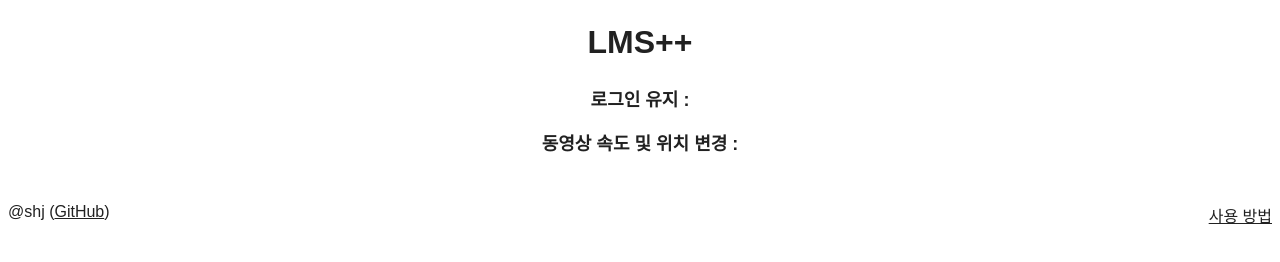
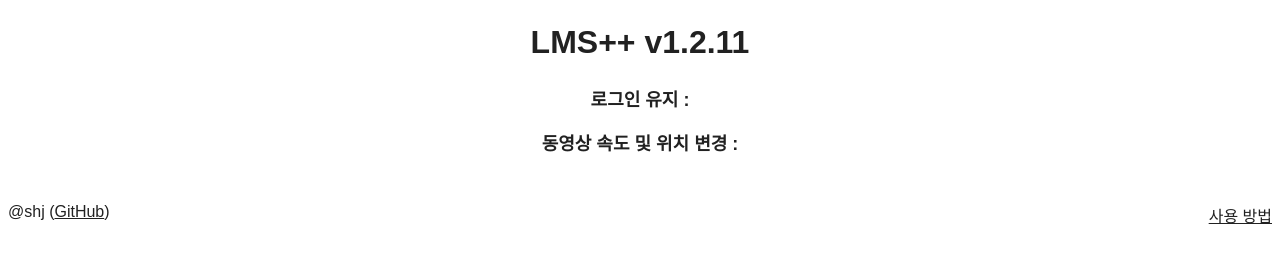
Before and after one commit to Gumball12/lmsplusplus, a website built with webpack: page src/browser/index.html in a window 1280 px wide. Built offline with nearby package versions, Linux system fonts and the light colour scheme; no server answers; a web font is replaced by a local one.

Commit message:
Add version

```diff
--- a/src/browser/index.html
+++ b/src/browser/index.html
@@ -10,7 +10,7 @@
   </head>
   <body>
     <header>
-      <h1>LMS++</h1>
+      <h1>LMS++ v1.2.11</h1>
     </header>
 
     <main>
```
